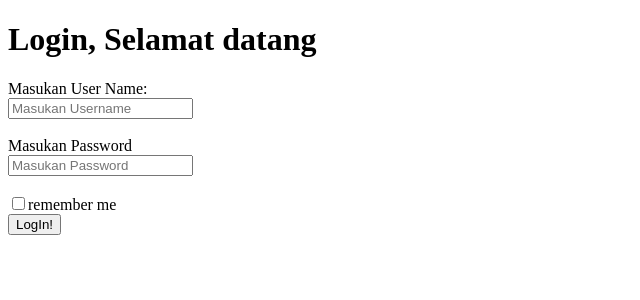
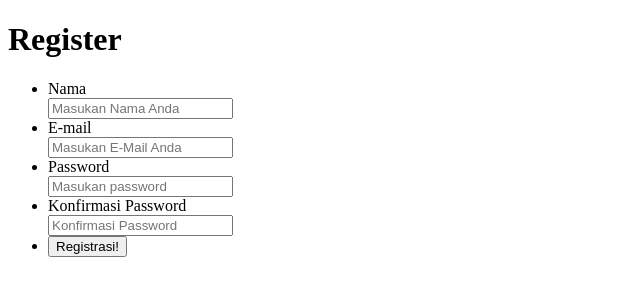
Before and after one commit to oliisulthan/Web-perpustakaan, a PHP site: page /loginAdmin.php in a window 1280 px wide. Shown: the top 300 px of the page, without its empty margins (0-640 px from the left). Run offline with PHP 8.4, Linux system fonts and the light colour scheme.

Commit message:
menambahkan inputan dan label email

```diff
--- a/loginAdmin.php
+++ b/loginAdmin.php
@@ -1,54 +1,24 @@
 <?php
-session_start();
+
 require 'function.php';
-//cek cookie
-if(isset($_COOKIE['yup']) && isset($_COOKIE['yek'])){
-    $id = $_COOKIE['yup'];
-    $key = $_COOKIE['yek'];
-
-    //ambil username berdasarkan id
-    $result = mysqli_query($conn, "SELECT username FROM user WHERE id=$id ");
-    $rows = mysqli_fetch_assoc($result);
 
 
-    //cek cookie dan user name
-    if($key === hash('sha256' , $row['username'])){
-        $_SESSION['login'] = true;
+if(isset($_POST["register"])){
+    if(register($_POST) > 0){
+        echo"<script>
+        alert('user berhasil di tambahkan');
+        </script>";
+    }else{
+        mysqli_error($conn);
+
     }
-}
-if(isset($_SESSION["login"])){
-    header("Location:home.php");
-    exit;
-}
-
-
-
-if(isset($_POST["login"])){
-    $username = $_POST["username"];
-    $password = $_POST["password"];
-
-    $result = mysqli_query($conn,"SELECT * FROM user WHERE nama = '$username'");
-
-    if(mysqli_num_rows($result) === 1){
-        $row = mysqli_fetch_assoc($result);
-        if(password_verify($password, $row["password"])){
-            //cek session
-            $_SESSION["login"] = true;
-            //buat cookie login
-            if(isset($_POST["remember"])){
-
-                setcookie('yup',$row["id"],time() + 60 );
-                setcookie('yek',hash('sha256',$row["username"]),time() + 60);
-            }
-            header("Location: home.php");
-            exit;
-        }
-    }
-    $error = true;
 }
 
 
 ?>
+
+
+
 
 <!DOCTYPE html>
 <html lang="en">
@@ -56,24 +26,40 @@ if(isset($_POST["login"])){
     <meta charset="UTF-8">
     <meta http-equiv="X-UA-Compatible" content="IE=edge">
     <meta name="viewport" content="width=device-width, initial-scale=1.0">
-    <title>Login</title>
+    <title>Register</title>
+    <style>
+        label{
+            display: block;
+        }
+    </style>
 </head>
 <body>
+    <h1>Register</h1>
+    <form action="" method="post">
+    <ul>
+        <li>
+        <label for="nama">Nama</label>
+        <input type="text" id ="nama" name="nama"placeholder="Masukan Nama Anda">
+        </li>
 
-    <h1>Login, Selamat datang</h1>
-    <?php if(isset($error)):?>
-    <p style="color: red; font-style:italic">Username/Password Salah</p>
-    <?php endif;?>
-    <form action="" method="post">
-    <label for="user">Masukan User Name:</label><br>
-    <input type="text" name="username" id="user" placeholder="Masukan Username"><br><br>
+        <li>
+            <label for="E-mail">E-mail</label>
+            <input type="text" id="email" name="email" placeholder="Masukan E-Mail Anda">
+        </li>
 
-    <label for="password">Masukan Password</label><br>
-    <input type="password" name="password" id="password" placeholder="Masukan Password"><br><br>
-    <input type="checkbox" name = "remember" id="remember"><label for="remember">remember me</label><br>
-    <button type ="submit" name="login">LogIn!</button>
+        <li>
+        <label for="password">Password</label>
+        <input type="password" id="password" name ="password" placeholder="Masukan password">
+        </li>
 
+        <li>
+        <label for="cPassword">Konfirmasi Password</label>
+        <input type="password" id="cPassword" name="cPassword" placeholder="Konfirmasi Password">
+        </li>
 
+        <li><button type="submit" name="register">Registrasi!</button></li>
+
+    </ul>
 
 
     </form>
```
